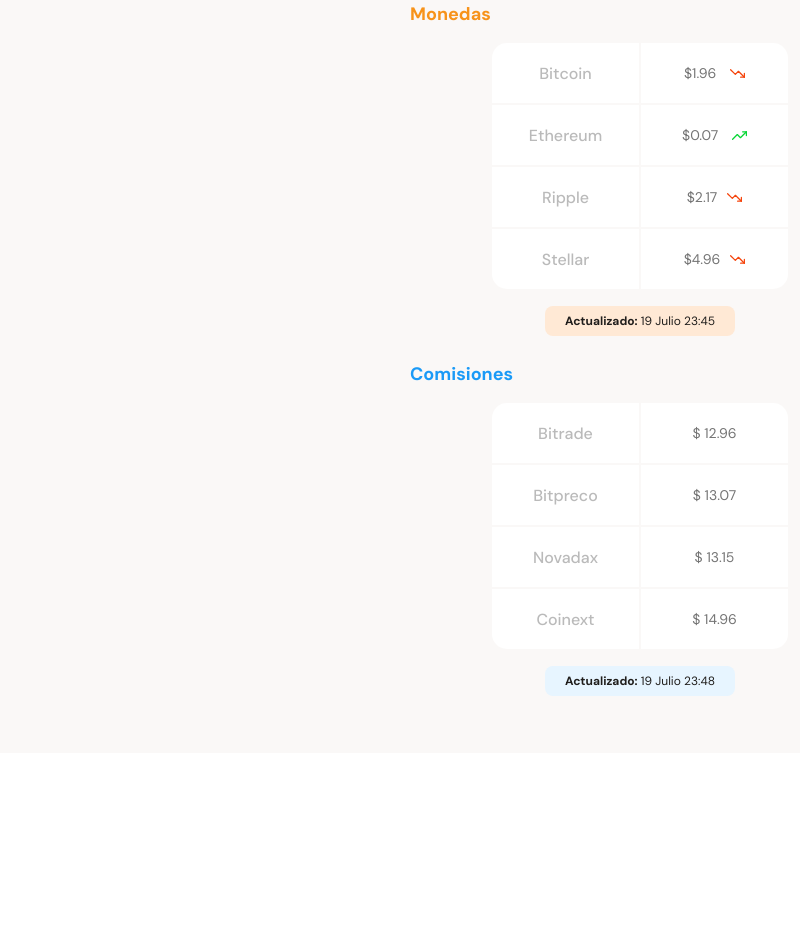
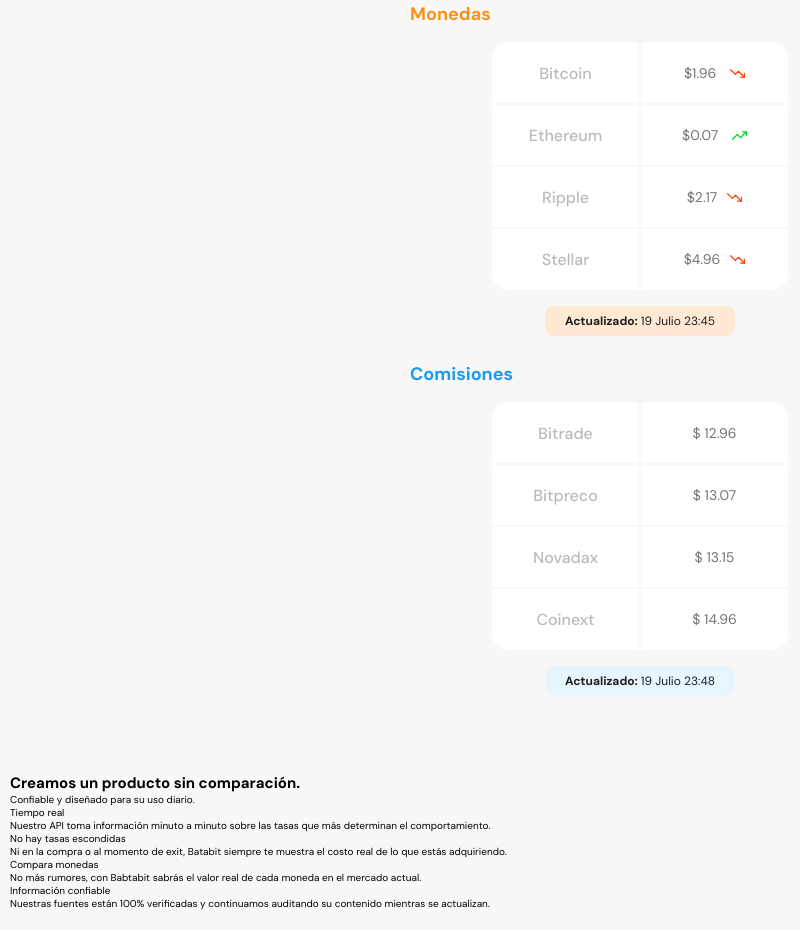
Before and after one commit to ixcheldelsun/batabit-mobile, a plain HTML site: page index.html in a window 1280 px wide. Shown: the part 821-1751 px from the top of the page, without its empty margins (0-800 px from the left). Before the commit the page ends 1574 px from the top, so only its background shows below. Drawn offline with Linux system fonts and the light colour scheme.

Commit message:
Estructura seccion de beneficios

```diff
--- a/index.html
+++ b/index.html
@@ -78,7 +78,35 @@
                 </div>
             </section>
         </section>
-        <section></section>
+        <section class="main-product-detail">
+            <span></span>
+            <div class="product-detail--title">
+                <h2>Creamos un producto sin comparación.</h2>
+                <p>Confiable y diseñado para su uso diario.</p>
+            </div>
+                <section class="product-cards--container">
+                    <article class="product-detail--card">
+                        <span class="clock"></span>
+                        <p class="product--card-title">Tiempo real</p>
+                        <p class="product--card-body">Nuestro API toma información minuto a minuto sobre las tasas que más determinan el comportamiento.</p>
+                    </article>
+                    <article class="product-detail--card">
+                        <span class="eye"></span>
+                        <p class="product--card-title">No hay tasas escondidas</p>
+                        <p class="product--card-body">Ni en la compra o al momento de exit, Batabit siempre te muestra el costo real de lo que estás adquiriendo.</p>
+                    </article>
+                    <article class="product-detail--card">
+                        <span class="dollar"></span>
+                        <p class="product--card-title">Compara monedas</p>
+                        <p class="product--card-body">No más rumores, con Babtabit sabrás el valor real de cada moneda en el mercado actual.</p>
+                    </article>
+                    <article class="product-detail--card">
+                        <span class="check"></span>
+                        <p class="product--card-title">Información confiable</p>
+                        <p class="product--card-body">Nuestras fuentes están 100% verificadas y continuamos auditando su contenido mientras se actualizan.</p>
+                    </article>
+                </section>
+        </section>
         <section></section>
         <section></section>
     </main>
--- a/main.css
+++ b/main.css
@@ -265,3 +265,10 @@ main {
     font-weight: 300;
     color: var(--warm-black);
 }
+.main-product-detail {
+    position: relative;
+    width: 100%;
+    min-width: 320px;
+    height: auto;
+    padding: 20px 10px;
+}
```
